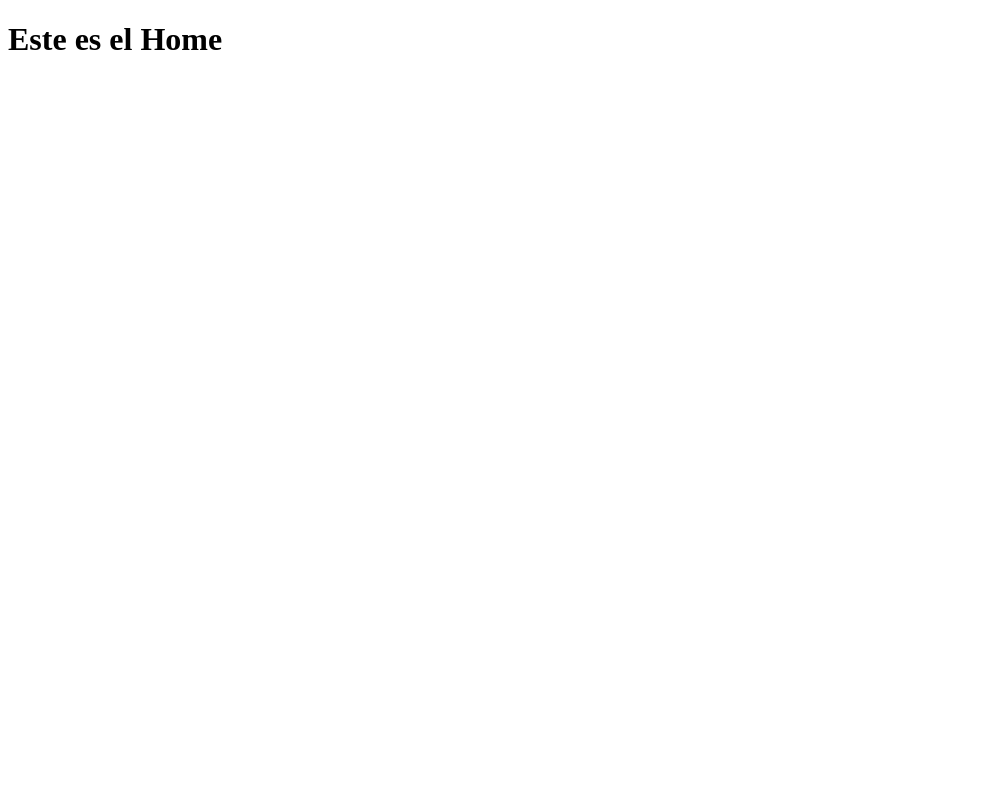
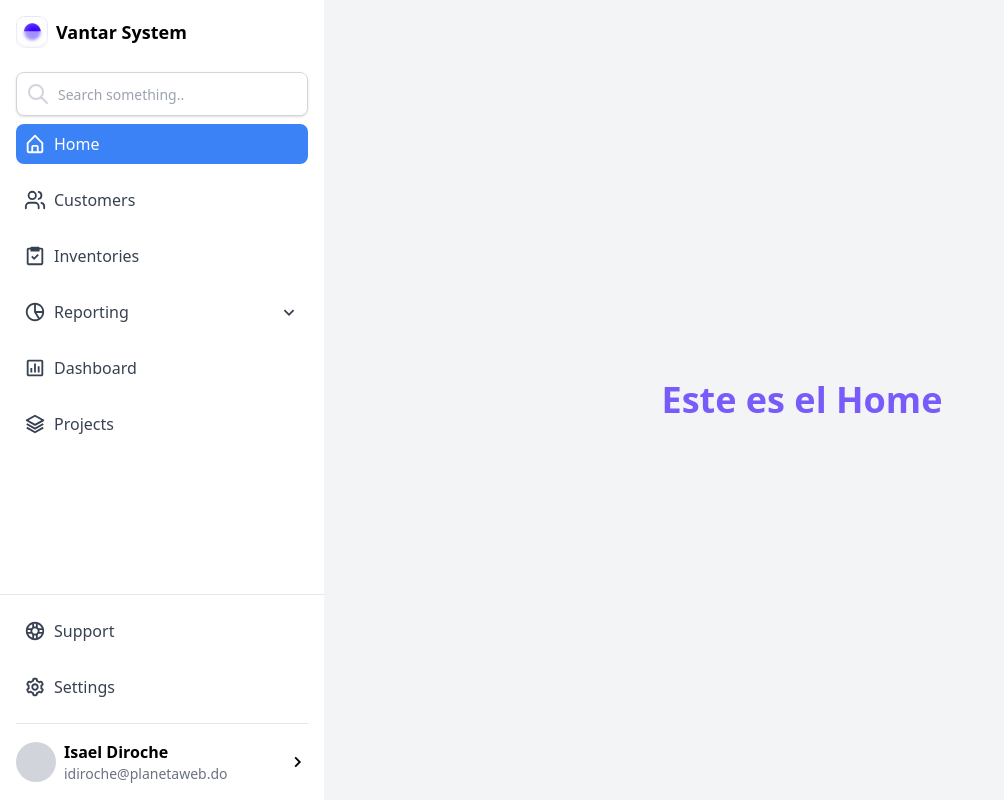
Before and after one commit to HaroldMart/Vantar-Frontend, a Next.js app: page / in a window 1280 px wide. Before the commit this address had no page. Shown: the whole page, without its empty margins (0-1004 px from the left). Built offline with nearby package versions, Linux system fonts and the light colour scheme.

Commit message:
Update: Fixed pages Customers, Inventory and Home

```diff
--- /dev/null
+++ b/app/(features)/(home)/(page)/page.tsx
@@ -0,0 +1,14 @@
+'use client'
+
+import { useEffect } from "react";
+
+export default function Home() {
+
+	return (
+		<>
+			<div className="flex flex-1 justify-center items-center h-screen bg-gray-100">
+				<h1 className="text-4xl font-bold text-[#795BF9]">Este es el Home</h1>
+			</div>
+		</>
+	);
+}
--- /dev/null
+++ b/app/(features)/customers/(page)/page.tsx
@@ -0,0 +1,12 @@
+'use client'
+
+export default function Customers() {
+
+	return (
+		<>
+			<div className="flex flex-1 justify-center items-center h-screen bg-gray-100">
+				<h1 className="text-4xl font-bold text-[#795BF9]">Pagina de clientes</h1>
+			</div>
+		</>
+	);
+}
--- a/app/(features)/layout.tsx
+++ b/app/(features)/layout.tsx
@@ -22,9 +22,9 @@ export default function RootLayout({
 }>) {
   return (
     <html lang="en">
-      <body className={inter.variable}>
-        <div className="flex h-screen overflow-y-hidden">
-          <Sidebar />
+      <body className="flex">
+        <Sidebar />
+        <div className="flex flex-1 h-screen overflow-y-auto">
           <div role="main" className="main w-full overflow-auto">{children}</div>
         </div>
       </body>
--- a/app/(home)/(page)/page.tsx
+++ /dev/null
@@ -1,31 +0,0 @@
-'use client'
-
-import { useEffect } from "react";
-import { useRouter } from "next/router";
-
-export default function Home() {
-  const router = useRouter();
-
-  useEffect(() => {
-    // Verifica que esté en el cliente
-    if (typeof window !== "undefined") {
-      // Supongamos que esta función verifica si el usuario está autenticado.
-      const isAuthenticated = () => {
-        // Aquí debes agregar la lógica real de autenticación.
-        // Por ejemplo, podrías verificar un token en localStorage o usar un contexto global.
-        return false; // Cambia a `true` si el usuario está autenticado.
-      };
-
-      // Si no está autenticado, redirige al login
-      if (!isAuthenticated()) {
-        router.push("/login");
-      }
-    }
-  }, [router]);
-
-  return (
-    <div className="flex justify-center items-center h-screen bg-gray-100">
-      <h1 className="text-4xl font-bold text-[#795BF9]">Este es el Home</h1>
-    </div>
-  );
-}
--- a/app/(home)/layout.tsx
+++ /dev/null
@@ -1,16 +0,0 @@
-export const metadata = {
-  title: 'Next.js',
-  description: 'Generated by Next.js',
-}
-
-export default function RootLayout({
-  children,
-}: {
-  children: React.ReactNode
-}) {
-  return (
-    <html lang="en">
-      <body>{children}</body>
-    </html>
-  )
-}
--- a/app/components/sidebar.tsx
+++ b/app/components/sidebar.tsx
@@ -214,7 +214,7 @@ export default function Sidebar() {
 					})}
 				</div>
 				{isFeaturedCardVisible && (
-					<div className="mt-4 p-4 bg-blue-100 rounded-lg relative">
+					<div className="mt-4 p-4 bg-blue-100 rounded-lg relative hidden">
 						<div className="absolute top-2 right-2">
 							<BiX
 								size={24}
--- a/tailwind.config.ts
+++ b/tailwind.config.ts
@@ -2,8 +2,6 @@ import type { Config } from "tailwindcss";
 
 const config: Config = {
   content: [
-    "./pages/**/*.{js,ts,jsx,tsx,mdx}",
-    "./components/**/*.{js,ts,jsx,tsx,mdx}",
     "./app/**/*.{js,ts,jsx,tsx,mdx}",
   ],
   theme: {
```
Also changed, not shown: app/(auth)/(pages)/layout.tsx (renamed from app/(features)/(auth)/(pages)/layout.tsx), app/(auth)/(pages)/login/page.tsx (renamed from app/(features)/(auth)/(pages)/login/page.tsx), app/(auth)/(pages)/recover-password/page.tsx (renamed from app/(features)/(auth)/(pages)/recover-password/page.tsx), app/(auth)/(pages)/register/page.tsx (renamed from app/(features)/(auth)/(pages)/register/page.tsx), app/(features)/inventory/(page)/page.tsx (renamed from app/(features)/inventory/(pages)/page.tsx).
